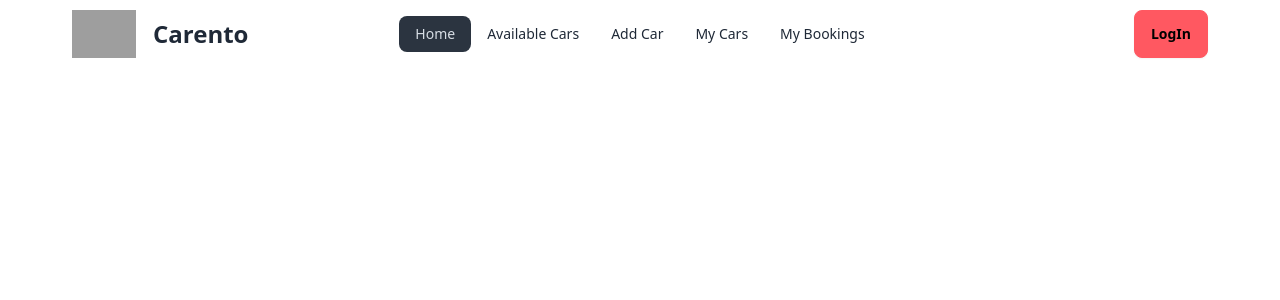
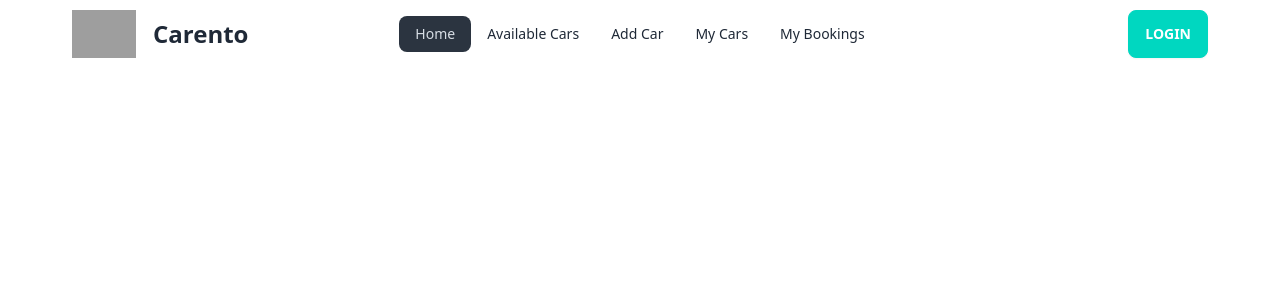
Before and after one commit to SADMAN-SADID-052/car-rental-app-client, a React (Vite) app: page / in a window 1280 px wide. Shown: the top 300 px of the page. Built offline with nearby package versions, Linux system fonts and the light colour scheme; no server answers; grey boxes are pictures that could not be loaded.

Commit message:
login system update in navbar

```diff
--- a/src/Components/Navbar.jsx
+++ b/src/Components/Navbar.jsx
@@ -1,10 +1,11 @@
-import React from 'react';
+import React, { useState } from 'react';
 import { useContext } from 'react';
 import { Link, NavLink } from 'react-router-dom';
 import { AuthContext } from '../Provider/AuthProvider';
 
 const Navbar = () => {
-  const {user} = useContext(AuthContext);
+  const [isHovered, setIsHovered] = useState(false);
+  const {user,logOut} = useContext(AuthContext);
 
 
     return (
@@ -52,13 +53,47 @@ const Navbar = () => {
     <li><NavLink to="/myBookings">My Bookings</NavLink></li>
     </ul>
   </div>
-  <div className="navbar-end">
-    <Link className='btn btn-error' to="/auth/login">
 
 
-    LogIn
+{/* User photo and name showing */}
+{user && (
+    // <div className="hidden sm:flex gap-4 items-center">
+    //   <p className="btn btn-default">{user.email}</p>
+    // </div>
 
-    </Link>
+    // <img className='w-16 rounded-full border-2 border-red-500 hover:' src={user?.photoURL}></img>
+
+    <div
+      className="relative inline-block"
+      onMouseEnter={() => setIsHovered(true)}
+      onMouseLeave={() => setIsHovered(false)}
+    >
+      {/* User Profile Picture */}
+      <img
+        className="w-24 rounded-full border-2 border-red-500 cursor-pointer"
+        src={user?.photoURL}
+        alt="User Avatar"
+      />
+
+      {/* Tooltip for Display Name */}
+      {isHovered && (
+        <div className="absolute top-14 left-1 bg-gray-800 text-white text-xs w-24 p-2 rounded-2xl">
+          {user?.displayName || user?.email}
+        </div>
+      )}
+    </div>
+  )}
+
+
+  <div className="navbar-end">
+
+  {
+      user && user?.email ? (<button
+        onClick={logOut}
+        className='btn btn-error font-bold text-white'>LogOut</button>) :
+
+      ( <Link to="/auth/login" className="btn btn-accent font-bold text-white">LOGIN</Link>)
+    }
   </div>
 </div>
 
--- a/src/Provider/AuthProvider.jsx
+++ b/src/Provider/AuthProvider.jsx
@@ -1,4 +1,4 @@
-import { createUserWithEmailAndPassword, getAuth, onAuthStateChanged, signInWithEmailAndPassword } from "firebase/auth";
+import { createUserWithEmailAndPassword, getAuth, onAuthStateChanged, signInWithEmailAndPassword, signOut } from "firebase/auth";
 import { createContext, useEffect, useState } from "react";
 import app from "../Firebase/firebase.cofig";
 
```
